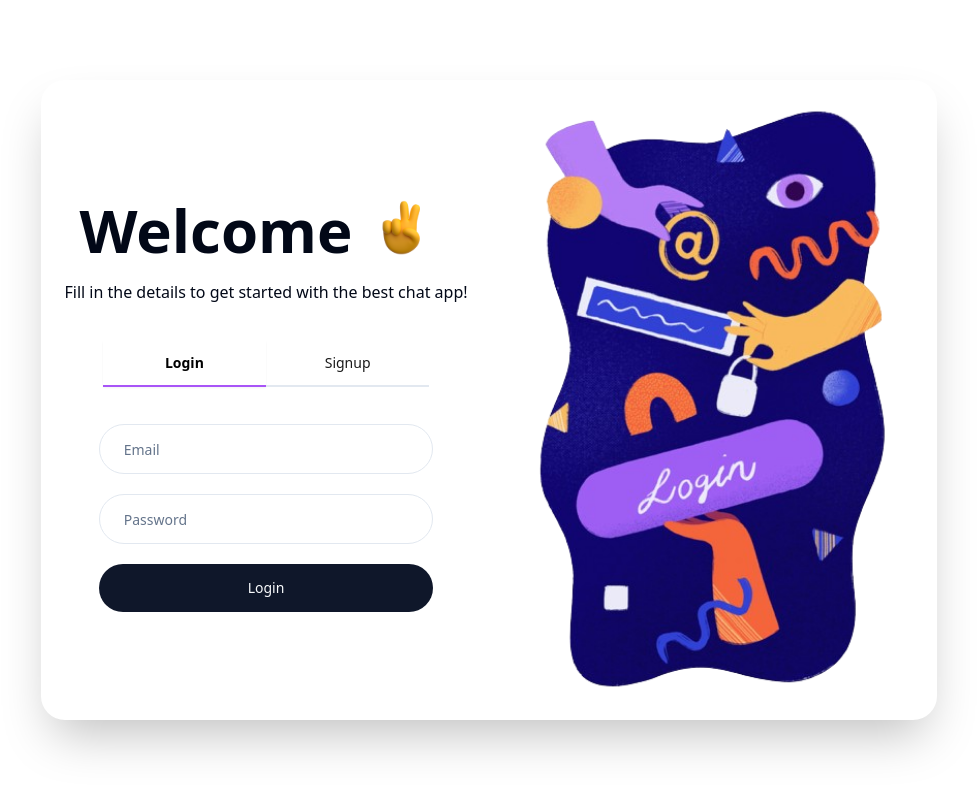
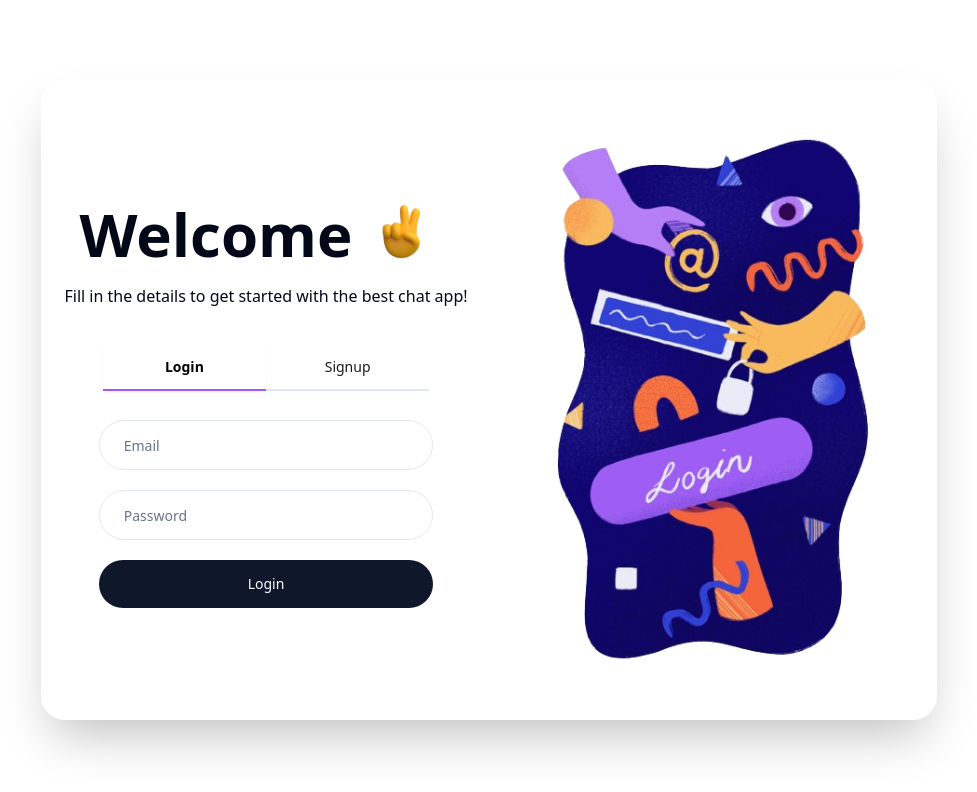
Before and after one commit to farahmahfouz/React-chat-app, a React (Vite) app in the folder vite-project/: page /auth in a window 1280 px wide. Shown: the top 792 px of the page, without its empty margins (151-1128 px from the left). Built offline with nearby package versions, Linux system fonts and the light colour scheme; no server answers.

Commit message:
Update index.jsx

```diff
--- a/vite-project/src/Pages/auth/index.jsx
+++ b/vite-project/src/Pages/auth/index.jsx
@@ -92,7 +92,7 @@ function Auth() {
                                             w-full data-[state=active]:text-black data-[state=active]:font-semibold
                                          data-[state=active]:border-b-purple-500 p-3 transition-all duration-300'>Signup</TabsTrigger>
                             </TabsList>
-                            <TabsContent className='flex flex-col gap-5 mt-10' value='login'>
+                            <TabsContent className='flex flex-col gap-5 mt-8' value='login'>
                                 <Input placeholder='Email' type='email' className='rounded-full p-6 focus:outline-none' value={email} onChange={e => setEmail(e.target.value)} />
                                 <Input placeholder='Password' type='password' className='rounded-full p-6 focus:outline-none' value={password} onChange={e => setPassword(e.target.value)} />
                                 <Button className='rounded-full p-6' onClick={handleLogin}>Login</Button>
@@ -107,7 +107,7 @@ function Auth() {
                     </div>
                 </div>
                 <div className='hidden xl:flex justify-center items-center'>
-                    <img src={Background} alt="loginImg" className='h-[613px]' />
+                    <img src={Background} alt="loginImg" className='h-[553px]' />
                 </div>
             </div>
         </div>
```
